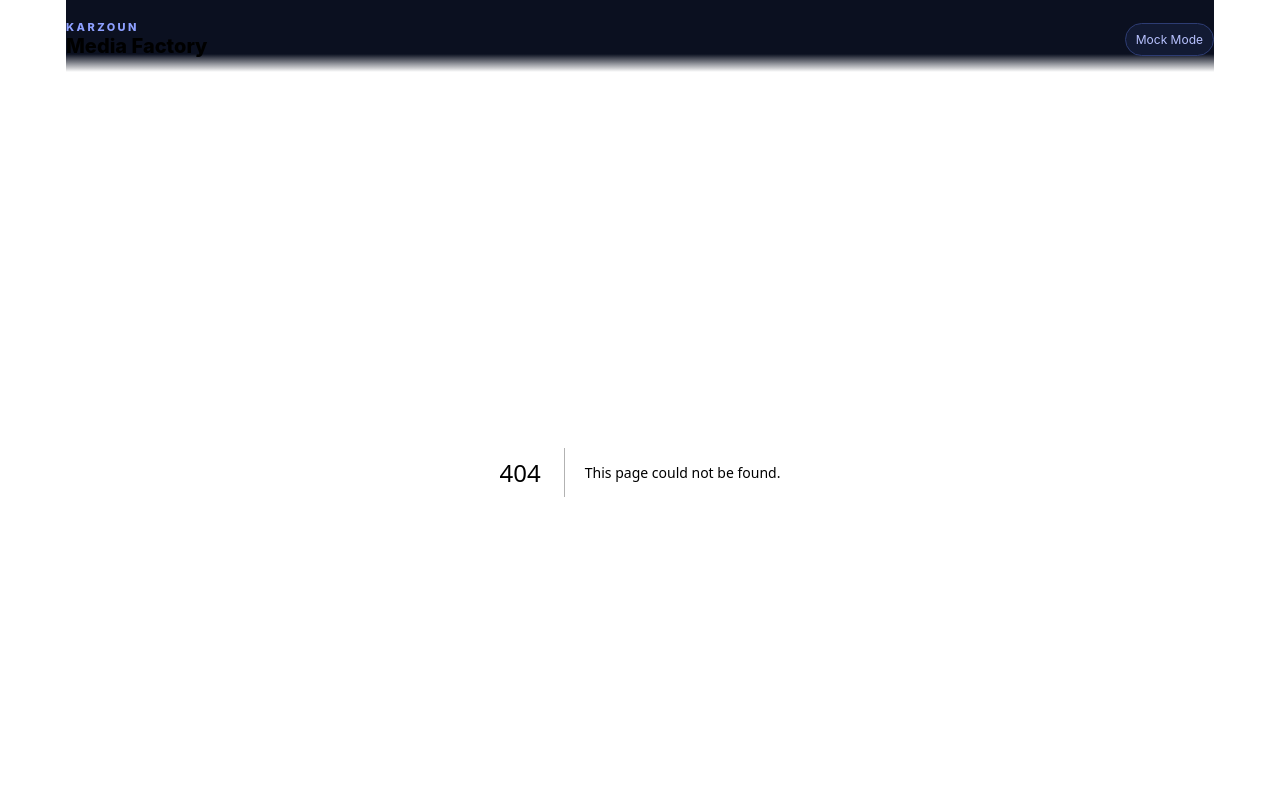
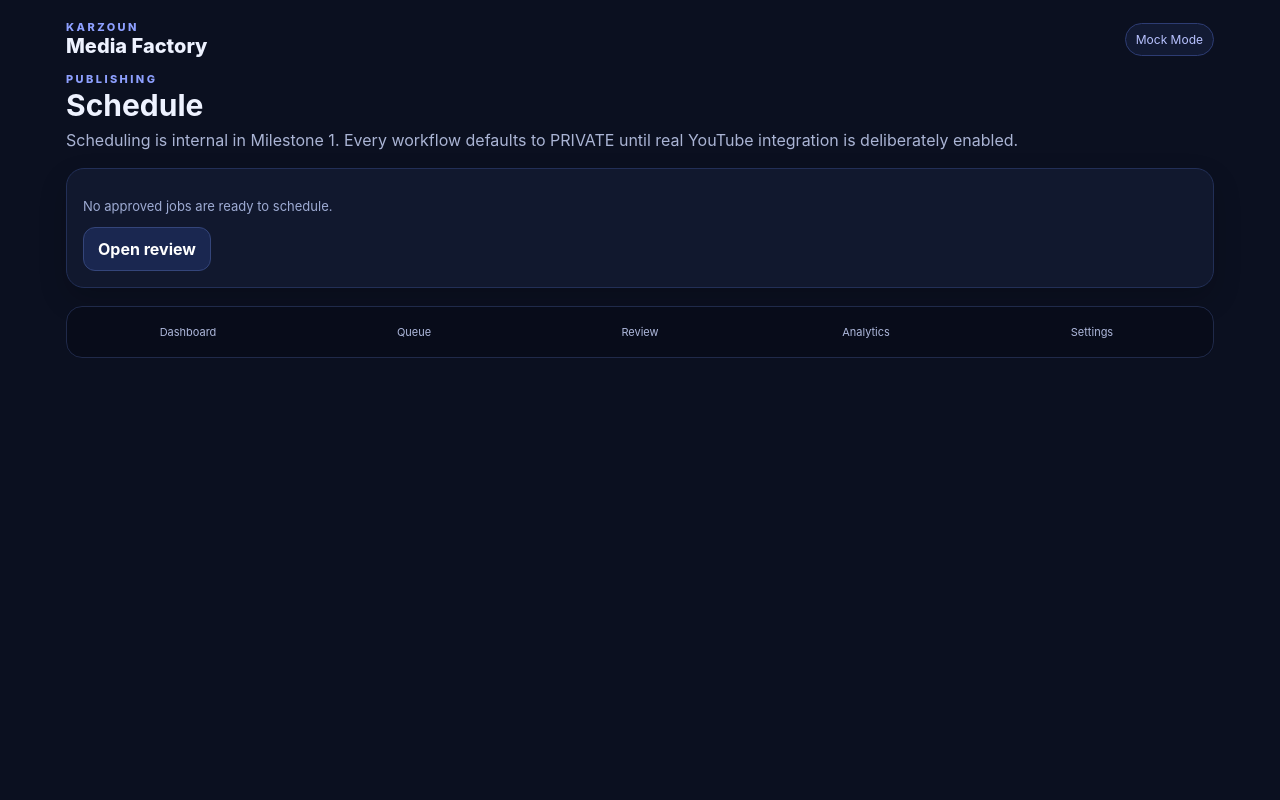
Before and after one commit to mkarson1997/karzoun-media-factory, a Next.js app: page /schedule in a window 1280 px wide. Before the commit this address had no page. Shown: the top 800 px of the page. Built offline with nearby package versions, Linux system fonts and the light colour scheme.

Commit message:
feat: add internal scheduling workspace

```diff
--- /dev/null
+++ b/app/schedule/page.tsx
@@ -0,0 +1,39 @@
+import { prisma } from '@/src/lib/prisma';
+import { ScheduleForm } from '@/app/components/ScheduleForm';
+
+export const dynamic = 'force-dynamic';
+
+export default async function SchedulePage({ searchParams }: { searchParams: Promise<{ job?: string }> }) {
+  const { job: jobId } = await searchParams;
+  const jobs = await prisma.productionJob.findMany({
+    where: { status: 'APPROVED' },
+    include: { prompt: true, channel: true },
+    orderBy: { updatedAt: 'desc' },
+    take: 25
+  }).catch(() => []);
+  const selected = jobId ? jobs.find((job) => job.id === jobId) : jobs[0];
+
+  return (
+    <div className="page">
+      <section className="hero">
+        <div className="eyebrow">PUBLISHING</div>
+        <h1>Schedule</h1>
+        <p>Scheduling is internal in Milestone 1. Every workflow defaults to PRIVATE until real YouTube integration is deliberately enabled.</p>
+      </section>
+
+      {jobs.length ? <div className="grid two-col">
+        <section className="card">
+          <div className="section-title">Approved videos</div>
+          <div className="list">{jobs.map((job) => (
+            <a className={`row ${selected?.id === job.id ? 'selected-row' : ''}`} href={`/schedule?job=${job.id}`} key={job.id}>
+              <span>{job.prompt.concept}<small className="block muted">{job.prompt.externalPromptId} · {job.channel.name}</small></span><span className="badge">APPROVED</span>
+            </a>
+          ))}</div>
+        </section>
+        <section>
+          {selected ? <ScheduleForm jobId={selected.id} defaultTitle={selected.title ?? selected.prompt.concept.slice(0, 55)} defaultDescription={selected.description ?? ''} /> : null}
+        </section>
+      </div> : <div className="card"><p className="muted">No approved jobs are ready to schedule.</p><a className="button" href="/review">Open review</a></div>}
+    </div>
+  );
+}
```
